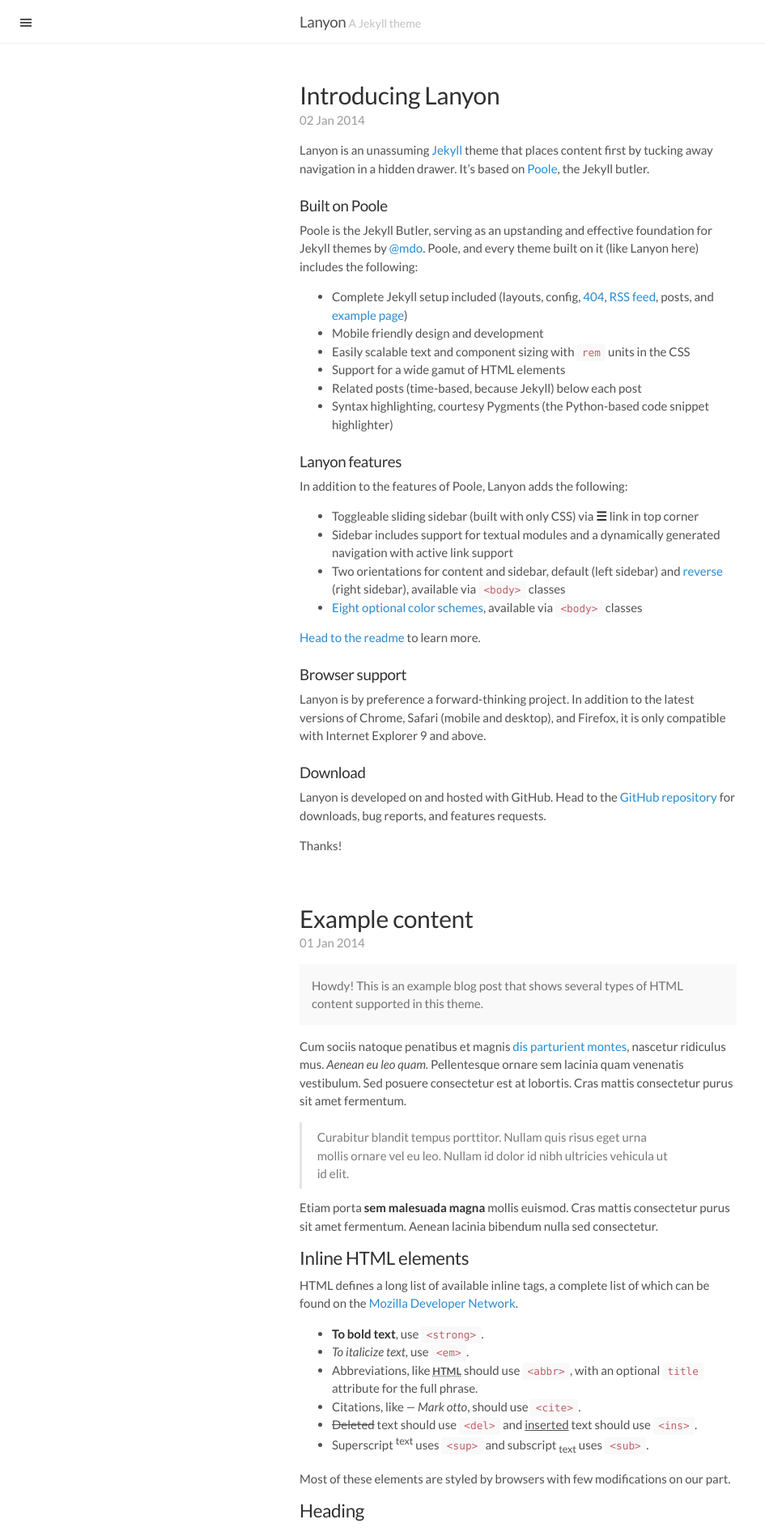
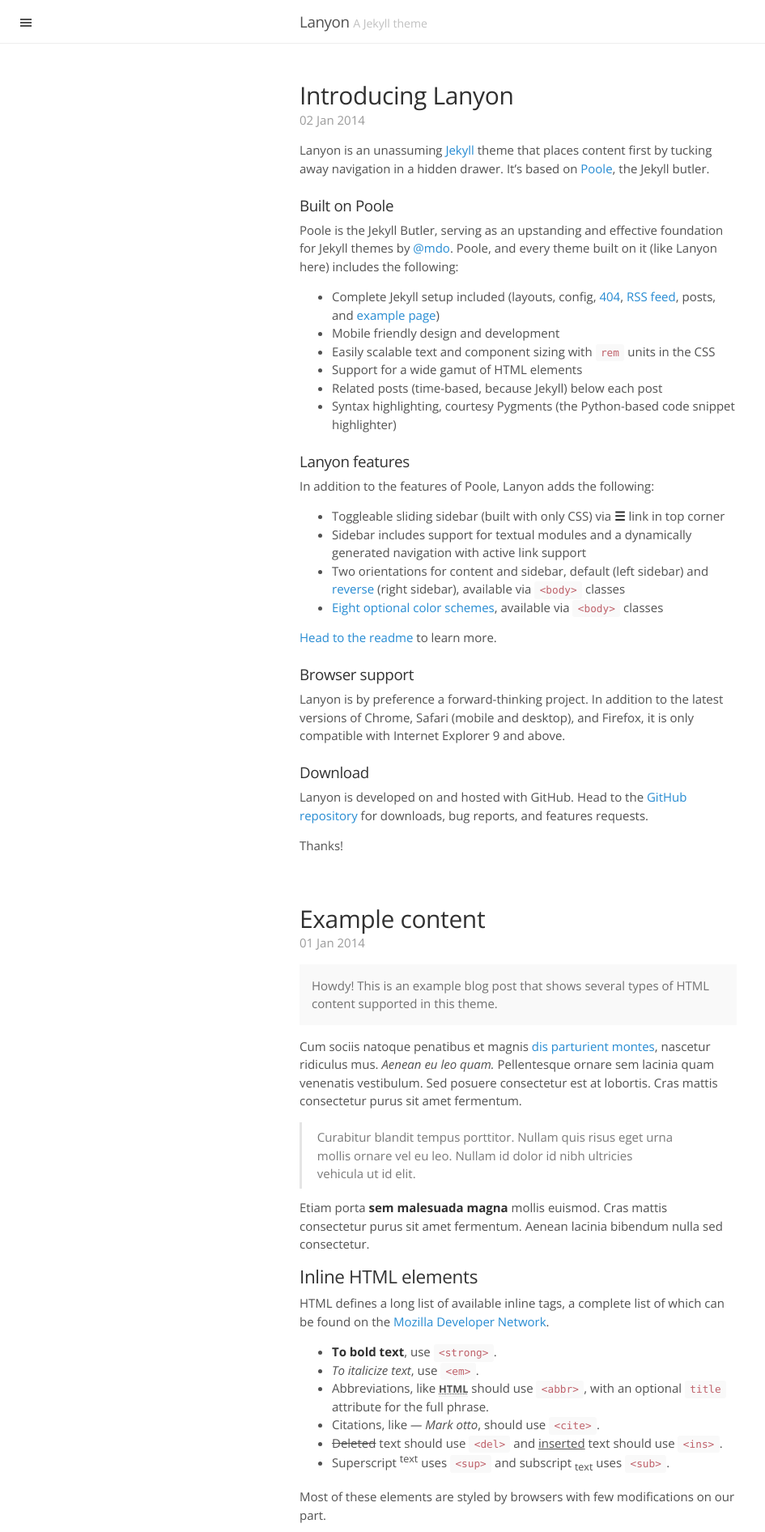
Before and after one commit to guiller/guiller.github.io, a Jekyll site: the page built from index.html, in a window 1280 px wide. Shown: the top 1892 px of the page at 81% size, without its empty margins (0-945 px from the left). Built offline with Jekyll 4.4.1, drawn with Linux system fonts in a browser that asks for light colours; Markdown is read by kramdown in place of the engine named in the settings; the list of posts is cut into pages by our own code.

Commit message:
cambios tipografía

```diff
--- a/index.html
+++ b/index.html
@@ -3,6 +3,9 @@
 title: Home
 ---
 <link href='http://fonts.googleapis.com/css?family=Lato:400,700,400italic' rel='stylesheet' type='text/css'>
+<link href='http://fonts.googleapis.com/css?family=Open+Sans:400italic,600italic,700italic,400,600,700' rel='stylesheet' type='text/css'>
+
+
 <div class="posts">
   {% for post in paginator.posts %}
   <div class="post">
--- a/public/css/lanyon.css
+++ b/public/css/lanyon.css
@@ -41,11 +41,11 @@
 }
 
 html {
-  font-family: 'Lato', sans-serif;
+  font-family: 'Open Sans', sans-serif;
 }
 
 h1, h2, h3, h4, h5, h6 {
-  font-family: 'Lato', sans-serif;
+  font-family: 'Open Sans', sans-serif;
   font-weight: 400;
   color: #313131;
   letter-spacing: -.025rem;
```
